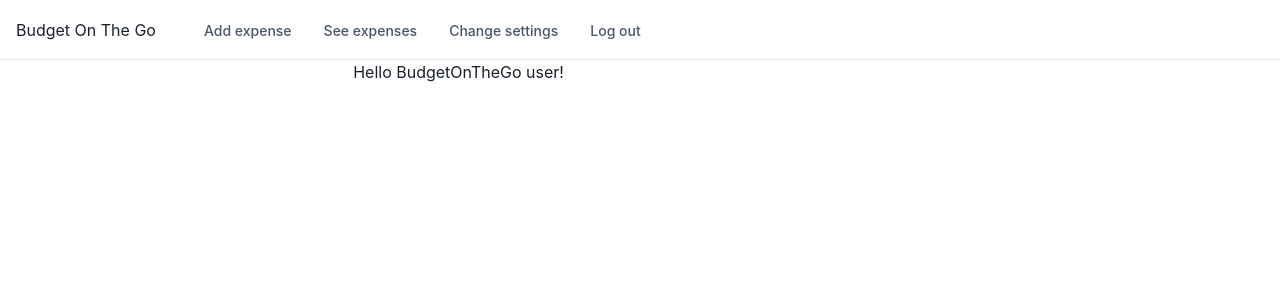
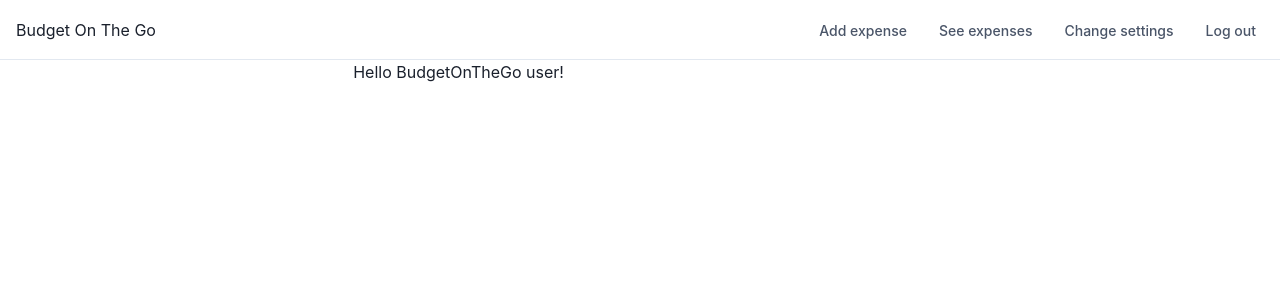
Before and after one commit to tlcoles/BudgetOnTheGo, a React (Create React App) app in the folder client/: page / in a window 1280 px wide. Shown: the top 300 px of the page. Built offline with nearby package versions, Linux system fonts and the light colour scheme.

Commit message:
added Spacer to Navbar.js

```diff
--- a/client/src/components/Navbar.js
+++ b/client/src/components/Navbar.js
@@ -15,6 +15,7 @@ import {
   Popover,
   PopoverTrigger,
   PopoverContent,
+  Spacer,
   useColorModeValue,
   useBreakpointValue,
   useDisclosure,
@@ -64,6 +65,8 @@ export default function WithSubnavigation() {
           >
             Budget On The Go
           </Text>
+
+          <Spacer />
 
           <Flex display={{ base: "none", md: "flex" }} ml={10}>
             <DesktopNav />
```
